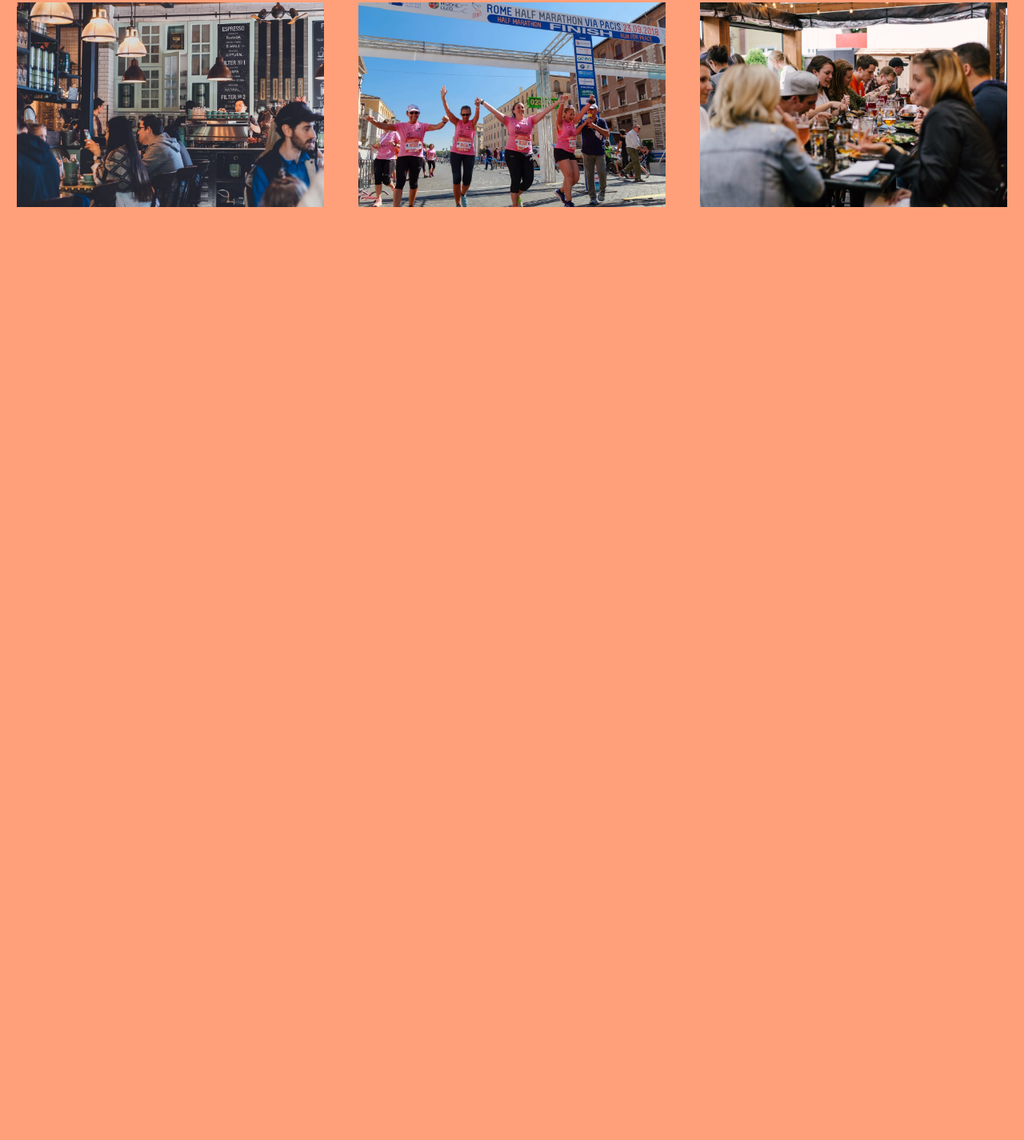
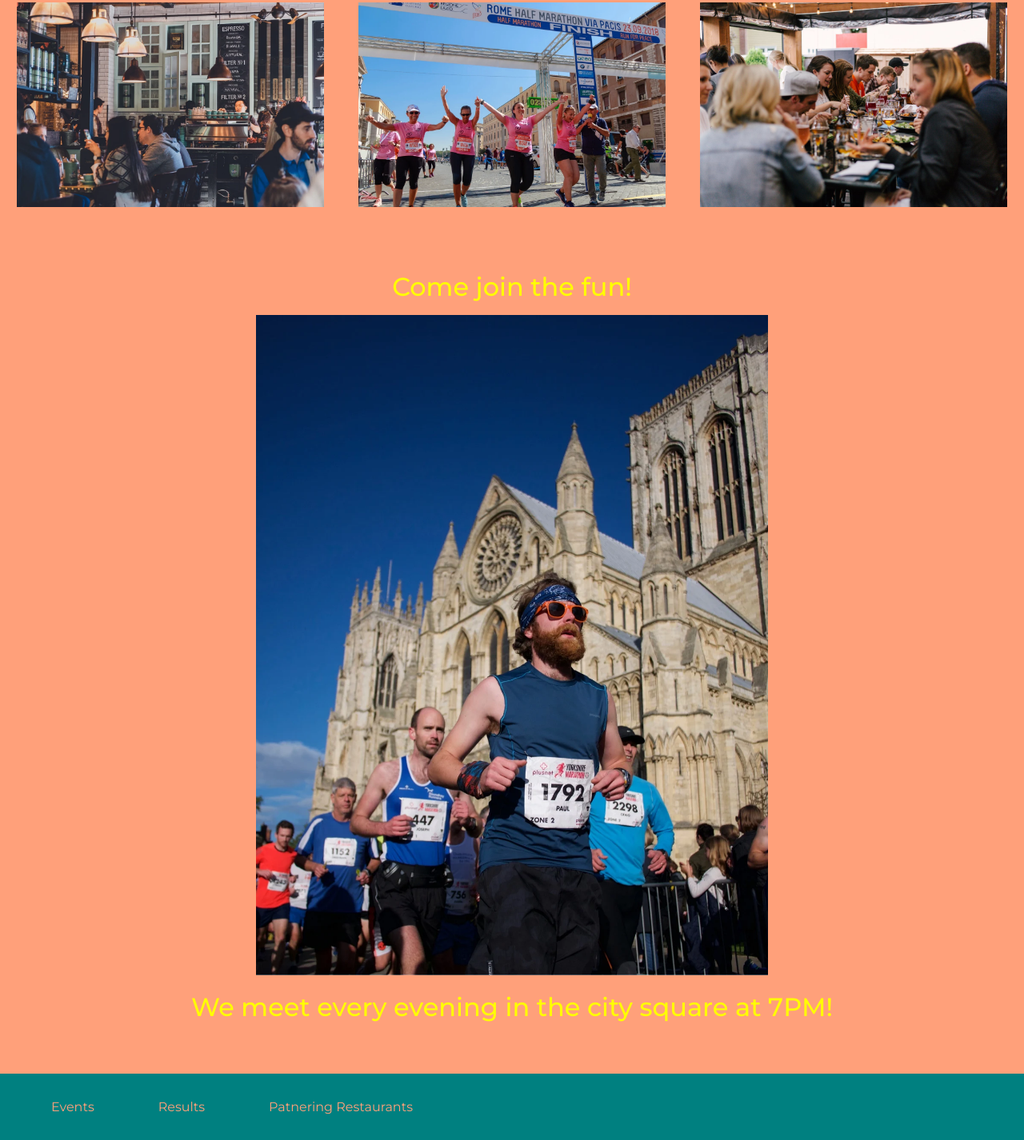
Before and after one commit to jaygiri-gosai/social-club, a plain HTML site: page index.html in a window 1280 px wide. Shown: the part 1398-2824 px from the top of the page at 80% size. Before the commit the page ends 1657 px from the top, so only its background shows below. Drawn offline with Linux system fonts and the light colour scheme.

Commit message:
meetup & footer section

```diff
--- a/index.html
+++ b/index.html
@@ -61,7 +61,21 @@
           <img src="resources/images/hangouts.jpg" />
         </div>
       </div>
+
+      <div class="main-meetup-section">
+        <h3>Come join the fun!</h3>
+        <img src="resources/images/runners-church.webp" />
+        <h3>We meet every evening in the city square at 7PM!</h3>
+      </div>
     </main>
-    <footer></footer>
+    <footer>
+      <nav class="header-menu">
+        <ul class="header-menu-container">
+          <li><a href="#events">Events</a></li>
+          <li><a href="#results">Results</a></li>
+          <li><a href="#restaurants">Patnering Restaurants</a></li>
+        </ul>
+      </nav>
+    </footer>
   </body>
 </html>
--- a/resources/css/style.css
+++ b/resources/css/style.css
@@ -143,3 +143,26 @@ p {
     width: 100%;
   }
 }
+
+/* Meetup section */
+.main-meetup-section {
+  margin-top: 5rem;
+  text-align: center;
+}
+
+.main-meetup-section img {
+  margin-bottom: 1rem;
+  width: 50%;
+}
+
+.main-meetup-section h3 {
+  color: yellow;
+  font-size: 2rem;
+  font-weight: 500;
+  margin-bottom: 1rem;
+}
+
+/* Footer section */
+footer {
+  margin-top: 4rem;
+}
```
